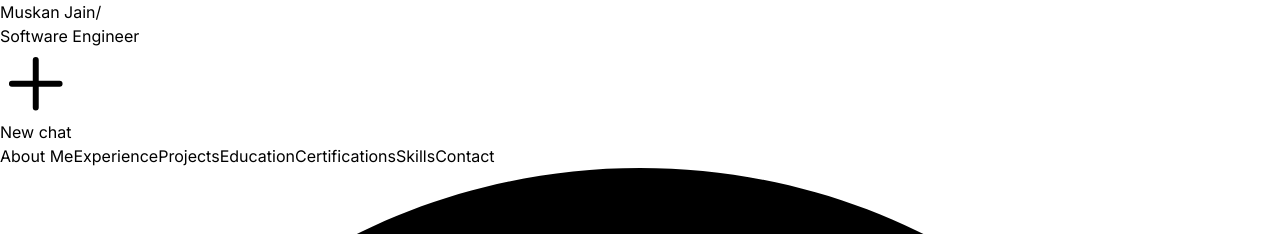
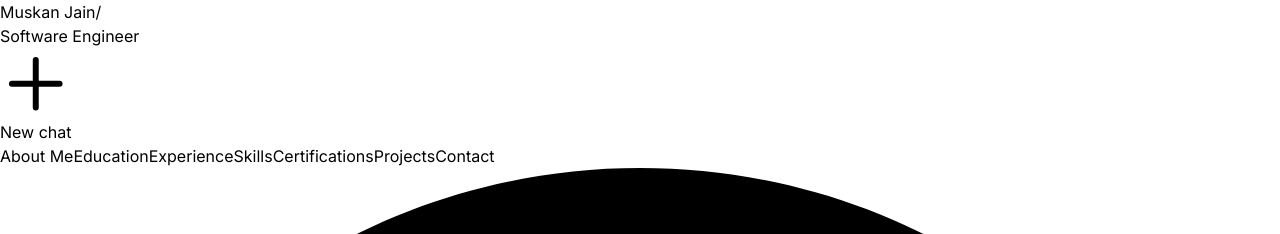
Before and after one commit to 13muskanjain/13muskanjain.github.io, a React (Vite) app: page / in a window 1280 px wide. Shown: the top 234 px of the page. Built offline with nearby package versions, Linux system fonts and the light colour scheme.

Commit message:
Add scroll-based section navigation with active highlighting

```diff
--- a/src/App.tsx
+++ b/src/App.tsx
@@ -7,8 +7,28 @@ function App() {
   const [activeSection, setActiveSection] = useState('');
 
   const handleSectionClick = (section: string) => {
+    const sectionMap: { [key: string]: string } = {
+      'About Me': 'about',
+      'Education': 'education',
+      'Experience': 'experience',
+      'Skills': 'skills',
+      'Certifications': 'certifications',
+      'Projects': 'projects',
+      'Contact': 'contact',
+    };
+
+    const sectionId = sectionMap[section];
     setActiveSection(section);
-    console.log('Section clicked:', section);
+
+    // Scroll to section within About page
+    if (sectionId) {
+      setTimeout(() => {
+        const element = document.getElementById(sectionId);
+        if (element) {
+          element.scrollIntoView({ behavior: 'smooth', block: 'start' });
+        }
+      }, 100);
+    }
   };
 
   const handleNewChat = () => {
@@ -23,7 +43,7 @@ function App() {
         onNewChat={handleNewChat}
         activeSection={activeSection}
       />
-      {activeSection === 'About Me' ? <About /> : <ChatContainer />}
+      {activeSection && activeSection !== '' ? <About activeSection={activeSection} onSectionChange={setActiveSection} /> : <ChatContainer />}
     </div>
   );
 }
--- a/src/components/chat/Sidebar.tsx
+++ b/src/components/chat/Sidebar.tsx
@@ -11,11 +11,11 @@ const Sidebar: React.FC<SidebarProps> = ({ onSectionClick, onNewChat, activeSect
 
   const sections = [
     { id: 'about', label: 'About Me', gradient: 'linear-gradient(to right, #a855f7, #9333ea)' },
-    { id: 'experience', label: 'Experience', gradient: 'linear-gradient(to right, #9333ea, #7c3aed)' },
-    { id: 'projects', label: 'Projects', gradient: 'linear-gradient(to right, #7c3aed, #6366f1)' },
-    { id: 'education', label: 'Education', gradient: 'linear-gradient(to right, #6366f1, #3b82f6)' },
+    { id: 'education', label: 'Education', gradient: 'linear-gradient(to right, #9333ea, #7c3aed)' },
+    { id: 'experience', label: 'Experience', gradient: 'linear-gradient(to right, #7c3aed, #6366f1)' },
+    { id: 'skills', label: 'Skills', gradient: 'linear-gradient(to right, #6366f1, #3b82f6)' },
     { id: 'certifications', label: 'Certifications', gradient: 'linear-gradient(to right, #3b82f6, #06b6d4)' },
-    { id: 'skills', label: 'Skills', gradient: 'linear-gradient(to right, #06b6d4, #3b82f6)' },
+    { id: 'projects', label: 'Projects', gradient: 'linear-gradient(to right, #06b6d4, #3b82f6)' },
     { id: 'contact', label: 'Contact', gradient: 'linear-gradient(to right, #3b82f6, #7c3aed)' },
   ];
 
--- a/src/pages/About.tsx
+++ b/src/pages/About.tsx
@@ -1,6 +1,11 @@
 import { useState, useRef, useEffect } from 'react';
 
-const About = () => {
+interface AboutProps {
+  activeSection?: string;
+  onSectionChange?: (section: string) => void;
+}
+
+const About = ({ activeSection, onSectionChange }: AboutProps) => {
   const [isScrolling, setIsScrolling] = useState(false);
   const scrollContainerRef = useRef<HTMLDivElement>(null);
   const scrollTimeoutRef = useRef<ReturnType<typeof setTimeout> | undefined>(undefined);
@@ -19,6 +24,31 @@ const About = () => {
       scrollTimeoutRef.current = setTimeout(() => {
         setIsScrolling(false);
       }, 1000);
+
+      // Detect which section is in view
+      if (onSectionChange) {
+        const sections = ['about', 'education', 'experience', 'skills', 'certifications', 'projects', 'contact'];
+        const sectionElements = sections.map(id => document.getElementById(id)).filter(Boolean);
+
+        for (const element of sectionElements) {
+          if (element) {
+            const rect = element.getBoundingClientRect();
+            if (rect.top >= 0 && rect.top < window.innerHeight / 2) {
+              const sectionMap: { [key: string]: string } = {
+                'about': 'About Me',
+                'education': 'Education',
+                'experience': 'Experience',
+                'skills': 'Skills',
+                'certifications': 'Certifications',
+                'projects': 'Projects',
+                'contact': 'Contact',
+              };
+              onSectionChange(sectionMap[element.id] || '');
+              break;
+            }
+          }
+        }
+      }
     };
 
     container.addEventListener('scroll', handleScroll);
@@ -37,7 +67,7 @@ const About = () => {
     >
       <div className="max-w-4xl mx-auto">
         {/* Header with Photo */}
-        <div className="mb-16 text-center">
+        <div id="about" className="mb-16 text-center">
           <div className="mb-8 flex justify-center">
             <img
               src="/myphoto.jpg"
@@ -250,7 +280,7 @@ const About = () => {
         </section>
 
         {/* Came to the US for my Master's */}
-        <section className="mb-16">
+        <section id="education" className="mb-16">
           <h2 className="text-3xl font-bold text-white mb-4">
             Came to the US for my Master's
           </h2>
@@ -278,7 +308,7 @@ const About = () => {
         </section>
 
         {/* Then came the real world */}
-        <section className="mb-16">
+        <section id="experience" className="mb-16">
           <h2 className="text-3xl font-bold text-white mb-8">
             Then came the real world
           </h2>
@@ -761,6 +791,38 @@ const About = () => {
             </div>
           </div>
         </section>
+
+        {/* Skills - Placeholder */}
+        <section id="skills" className="mb-16">
+          <h2 className="text-3xl font-bold text-white mb-8">
+            Skills
+          </h2>
+          <p className="text-gray-400">Coming soon...</p>
+        </section>
+
+        {/* Certifications - Placeholder */}
+        <section id="certifications" className="mb-16">
+          <h2 className="text-3xl font-bold text-white mb-8">
+            Certifications
+          </h2>
+          <p className="text-gray-400">Coming soon...</p>
+        </section>
+
+        {/* Projects - Placeholder */}
+        <section id="projects" className="mb-16">
+          <h2 className="text-3xl font-bold text-white mb-8">
+            Projects
+          </h2>
+          <p className="text-gray-400">Coming soon...</p>
+        </section>
+
+        {/* Contact - Placeholder */}
+        <section id="contact" className="mb-16">
+          <h2 className="text-3xl font-bold text-white mb-8">
+            Contact
+          </h2>
+          <p className="text-gray-400">Coming soon...</p>
+        </section>
       </div>
     </div>
   );
```
